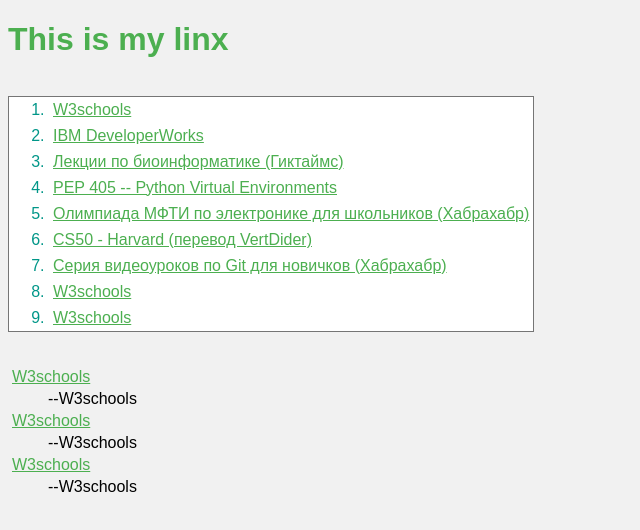
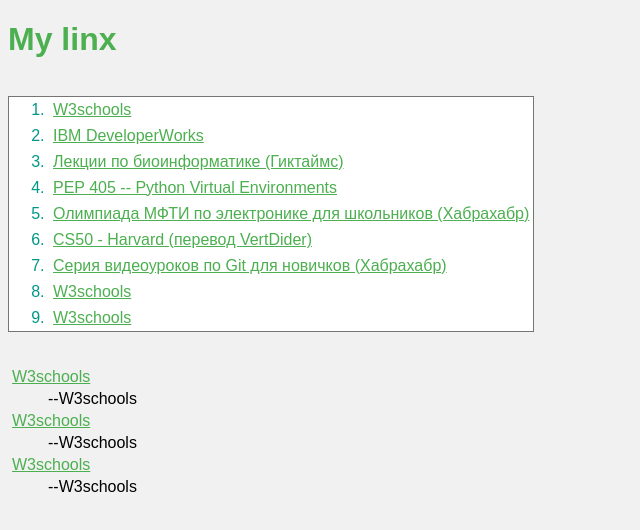
Before and after one commit to izhurav/izhurav.github.com, a plain HTML site: page index.html in a window 1280 px wide. Shown: the whole page, without its empty margins (0-640 px from the left). Drawn offline with Linux system fonts and the light colour scheme; files that its build step writes are made by us from their sources.

Commit message:
Update index.html

```diff
--- a/index.html
+++ b/index.html
@@ -8,7 +8,7 @@
 
 <body>
 
-<h1>This is my linx</h1>
+<h1>My linx</h1>
 
     <ol>
         <li><a href="https://www.w3schools.com/">W3schools</a></li>
```
